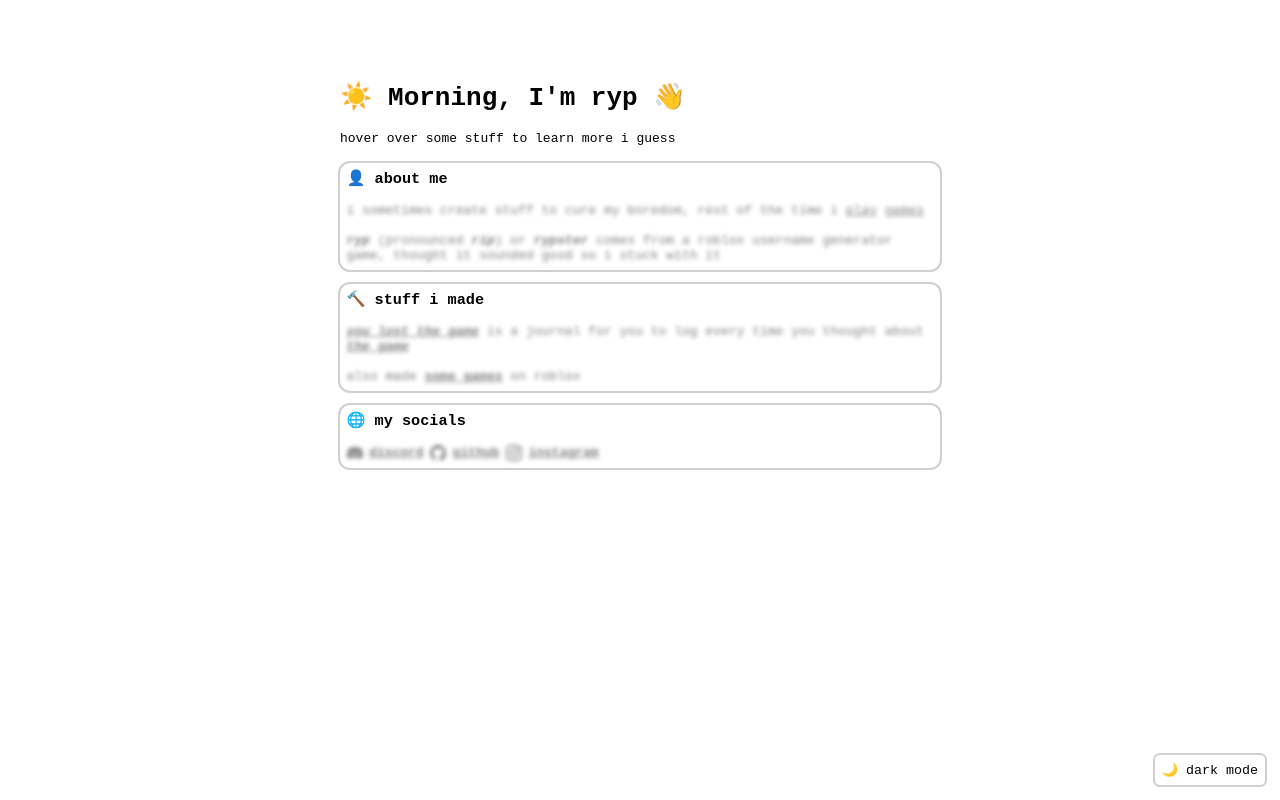
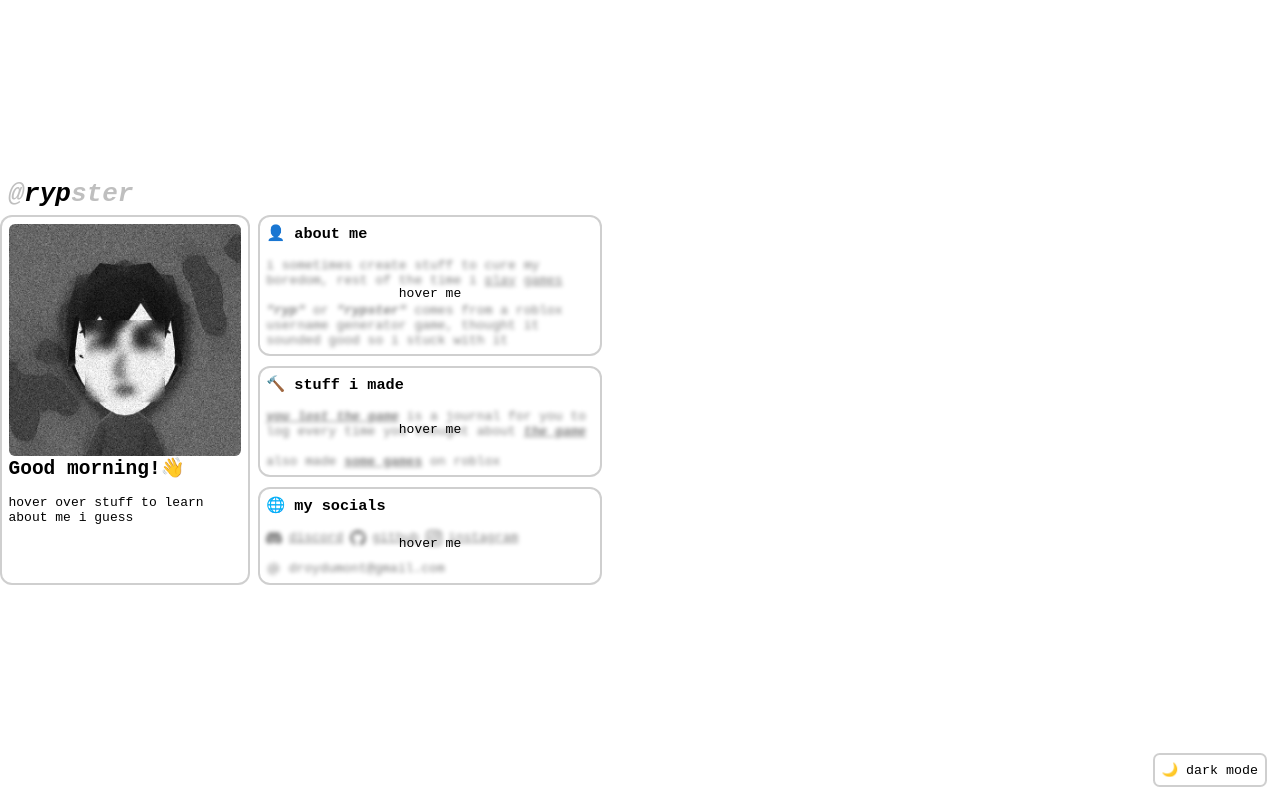
Before and after one commit to itsryp/rypster, a plain HTML site: page index.html in a window 1280 px wide. Drawn offline with Linux system fonts and the light colour scheme.

Commit message:
finished

```diff
--- a/index.html
+++ b/index.html
@@ -3,7 +3,7 @@
 <head>
     <meta charset="UTF-8">
     <meta name="viewport" content="width=device-width, initial-scale=1.0">
-    <title class="title">rypster</title>
+    <title class="title">Rypster</title>
     <link rel="stylesheet" href="styles.css">
     <link rel="shortcut icon" href="crown.png" type="image/x-icon">
 </head>
@@ -11,17 +11,26 @@
     <script src="script.js"></script>
 
     <main>
-        <h1 class="greetings"></h1>
-        hover over some stuff to learn more i guess
+        <div class="profile">
+            <div class="name">
+                <h1 class="transparent">@</h1>
+                <h1>ryp</h1>
+                <h1 class="transparent">ster</h1>
+            </div>
+            <img src="mii_pfp.png" alt="" srcset="">
+            <h2 class="greetings"></h2>
+            <br>
+            hover over stuff to learn about me i guess
+        </div>
         <br><br>
-        <div class="about-me">
+        <div class="cards">
             <div class="card">
                 <h3>👤 about me</h3>
                 <br>
                 <div class="content">
                     i sometimes create stuff to cure my boredom, rest of the time i <a href="https://steamcommunity.com/profiles/76561199170497054/" target="_blank">play</a> <a href="https://www.gog.com/u/ryp_" target="_blank">games</a>
                     <br><br>
-                    <b><i>ryp</i></b> (pronounced <b><i>rip</i></b>) or <b><i>rypster</i></b> comes from a roblox username generator game, thought it sounded good so i stuck with it
+                    <b><i>"ryp"</i></b> or <b><i>"rypster"</i></b> comes from a roblox username generator game, thought it sounded good so i stuck with it
                 </div>
             </div>
             <div class="card">
@@ -30,25 +39,32 @@
                 <div class="content">
                     <b><i><a href="https://youlostthegame.netlify.app/" target="_blank">you lost the game</a></i></b> is a journal for you to log every time you thought about <b><i><a href="https://en.wikipedia.org/wiki/The_Game_(mind_game)" target="_blank">the game</a></i></b>
                     <br><br>
-                    also made <b><a href="https://www.roblox.com/users/3654207134/profile" target="_blank">some games</a></b> on roblox
+                    also made <b><a href="https://www.roblox.com/users/3654207134/profile#!#creations" target="_blank">some games</a></b> on roblox
                 </div>
             </div>
             <div class="card">
                 <h3>🌐 my socials</h3>
                 <br>
-                <div class="content" style="display: flex; gap: .5em;">
+                <div class="content" style="display: flex; gap: .5em; flex-direction: row;">
                     <svg xmlns="http://www.w3.org/2000/svg" width="16" height="16" fill="currentColor" class="bi bi-discord" viewBox="0 0 16 16">
   <path d="M13.545 2.907a13.2 13.2 0 0 0-3.257-1.011.05.05 0 0 0-.052.025c-.141.25-.297.577-.406.833a12.2 12.2 0 0 0-3.658 0 8 8 0 0 0-.412-.833.05.05 0 0 0-.052-.025c-1.125.194-2.22.534-3.257 1.011a.04.04 0 0 0-.021.018C.356 6.024-.213 9.047.066 12.032q.003.022.021.037a13.3 13.3 0 0 0 3.995 2.02.05.05 0 0 0 .056-.019q.463-.63.818-1.329a.05.05 0 0 0-.01-.059l-.018-.011a9 9 0 0 1-1.248-.595.05.05 0 0 1-.02-.066l.015-.019q.127-.095.248-.195a.05.05 0 0 1 .051-.007c2.619 1.196 5.454 1.196 8.041 0a.05.05 0 0 1 .053.007q.121.1.248.195a.05.05 0 0 1-.004.085 8 8 0 0 1-1.249.594.05.05 0 0 0-.03.03.05.05 0 0 0 .003.041c.24.465.515.909.817 1.329a.05.05 0 0 0 .056.019 13.2 13.2 0 0 0 4.001-2.02.05.05 0 0 0 .021-.037c.334-3.451-.559-6.449-2.366-9.106a.03.03 0 0 0-.02-.019m-8.198 7.307c-.789 0-1.438-.724-1.438-1.612s.637-1.613 1.438-1.613c.807 0 1.45.73 1.438 1.613 0 .888-.637 1.612-1.438 1.612m5.316 0c-.788 0-1.438-.724-1.438-1.612s.637-1.613 1.438-1.613c.807 0 1.451.73 1.438 1.613 0 .888-.631 1.612-1.438 1.612"/>
 </svg>
-                    <a href="http://discordapp.com/users/994348964612685945" target="_blank"><b>discord</b></a>
+                    <a href="http://discordapp.com/users/994348964612685945" target="_blank">discord</a>
                     <svg xmlns="http://www.w3.org/2000/svg" width="16" height="16" fill="currentColor" class="bi bi-github" viewBox="0 0 16 16">
   <path d="M8 0C3.58 0 0 3.58 0 8c0 3.54 2.29 6.53 5.47 7.59.4.07.55-.17.55-.38 0-.19-.01-.82-.01-1.49-2.01.37-2.53-.49-2.69-.94-.09-.23-.48-.94-.82-1.13-.28-.15-.68-.52-.01-.53.63-.01 1.08.58 1.23.82.72 1.21 1.87.87 2.33.66.07-.52.28-.87.51-1.07-1.78-.2-3.64-.89-3.64-3.95 0-.87.31-1.59.82-2.15-.08-.2-.36-1.02.08-2.12 0 0 .67-.21 2.2.82.64-.18 1.32-.27 2-.27s1.36.09 2 .27c1.53-1.04 2.2-.82 2.2-.82.44 1.1.16 1.92.08 2.12.51.56.82 1.27.82 2.15 0 3.07-1.87 3.75-3.65 3.95.29.25.54.73.54 1.48 0 1.07-.01 1.93-.01 2.2 0 .21.15.46.55.38A8.01 8.01 0 0 0 16 8c0-4.42-3.58-8-8-8"/>
 </svg>
-                    <a href="https://github.com/itsryp" target="_blank"><b>github</b></a>
+                    <a href="https://github.com/itsryp" target="_blank">github</a>
                     <svg xmlns="http://www.w3.org/2000/svg" width="16" height="16" fill="currentColor" class="bi bi-instagram" viewBox="0 0 16 16">
   <path d="M8 0C5.829 0 5.556.01 4.703.048 3.85.088 3.269.222 2.76.42a3.9 3.9 0 0 0-1.417.923A3.9 3.9 0 0 0 .42 2.76C.222 3.268.087 3.85.048 4.7.01 5.555 0 5.827 0 8.001c0 2.172.01 2.444.048 3.297.04.852.174 1.433.372 1.942.205.526.478.972.923 1.417.444.445.89.719 1.416.923.51.198 1.09.333 1.942.372C5.555 15.99 5.827 16 8 16s2.444-.01 3.298-.048c.851-.04 1.434-.174 1.943-.372a3.9 3.9 0 0 0 1.416-.923c.445-.445.718-.891.923-1.417.197-.509.332-1.09.372-1.942C15.99 10.445 16 10.173 16 8s-.01-2.445-.048-3.299c-.04-.851-.175-1.433-.372-1.941a3.9 3.9 0 0 0-.923-1.417A3.9 3.9 0 0 0 13.24.42c-.51-.198-1.092-.333-1.943-.372C10.443.01 10.172 0 7.998 0zm-.717 1.442h.718c2.136 0 2.389.007 3.232.046.78.035 1.204.166 1.486.275.373.145.64.319.92.599s.453.546.598.92c.11.281.24.705.275 1.485.039.843.047 1.096.047 3.231s-.008 2.389-.047 3.232c-.035.78-.166 1.203-.275 1.485a2.5 2.5 0 0 1-.599.919c-.28.28-.546.453-.92.598-.28.11-.704.24-1.485.276-.843.038-1.096.047-3.232.047s-2.39-.009-3.233-.047c-.78-.036-1.203-.166-1.485-.276a2.5 2.5 0 0 1-.92-.598 2.5 2.5 0 0 1-.6-.92c-.109-.281-.24-.705-.275-1.485-.038-.843-.046-1.096-.046-3.233s.008-2.388.046-3.231c.036-.78.166-1.204.276-1.486.145-.373.319-.64.599-.92s.546-.453.92-.598c.282-.11.705-.24 1.485-.276.738-.034 1.024-.044 2.515-.045zm4.988 1.328a.96.96 0 1 0 0 1.92.96.96 0 0 0 0-1.92m-4.27 1.122a4.109 4.109 0 1 0 0 8.217 4.109 4.109 0 0 0 0-8.217m0 1.441a2.667 2.667 0 1 1 0 5.334 2.667 2.667 0 0 1 0-5.334"/>
 </svg>
-                    <a href="https://www.instagram.com/david.roydumont/" target="_blank"><b>instagram</b></a>
+                    <a href="https://www.instagram.com/david.roydumont/" target="_blank">instagram</a>
+                </div>
+                <br>
+                <div class="content" style="display: flex; gap: .5em; flex-direction: row; user-select: all;">
+      <svg xmlns="http://www.w3.org/2000/svg" width="16" height="16" fill="currentColor" class="bi bi-at" viewBox="0 0 16 16">
+  <path d="M13.106 7.222c0-2.967-2.249-5.032-5.482-5.032-3.35 0-5.646 2.318-5.646 5.702 0 3.493 2.235 5.708 5.762 5.708.862 0 1.689-.123 2.304-.335v-.862c-.43.199-1.354.328-2.29.328-2.926 0-4.813-1.88-4.813-4.798 0-2.844 1.921-4.881 4.594-4.881 2.735 0 4.608 1.688 4.608 4.156 0 1.682-.554 2.769-1.416 2.769-.492 0-.772-.28-.772-.76V5.206H8.923v.834h-.11c-.266-.595-.881-.964-1.6-.964-1.4 0-2.378 1.162-2.378 2.823 0 1.737.957 2.906 2.379 2.906.8 0 1.415-.39 1.709-1.087h.11c.081.67.703 1.148 1.503 1.148 1.572 0 2.57-1.415 2.57-3.643zm-7.177.704c0-1.197.54-1.907 1.456-1.907.93 0 1.524.738 1.524 1.907S8.308 9.84 7.371 9.84c-.895 0-1.442-.725-1.442-1.914"/>
+</svg>
+                    <span onclick="copyemail(this)">droydumont@gmail.com</span>
                 </div>
             </div>
         </div>
--- a/script.js
+++ b/script.js
@@ -8,22 +8,30 @@ addEventListener("load",() => {
     const greetings = document.querySelector(".greetings");
     var date = new Date();
     var time = date.getHours();
-    if (time >= 0 && time < 12) {
-        title.innerHTML = "☀️ Morning";
-        greetings.innerHTML = "☀️ Morning, I'm ryp 👋";
-        // switchTheme();
-    } else if (time >= 12 && time < 18) {
-        title.innerHTML = "🌤️ Afternoon";
-        greetings.innerHTML = "🌤️ Afternoon, I'm ryp 👋";
-        // switchTheme();
-    } else if (time >= 18) {
-        title.innerHTML = "🌙 Evening";
-        greetings.innerHTML = "🌙 Evening, I'm ryp 👋";
-    }
+    const timeofday = time >= 0 && time < 12 ? "morning" : time >= 12 && time < 18 ? "afternoon" : time >= 18 ? "evening" : "";
+    // title.innerHTML = timeofday;
+    greetings.innerHTML = `Good ${timeofday}!👋`;
+    // if (time >= 0 && time < 12) {
+    //     title.innerHTML = "☀️ Morning";
+    //     greetings.innerHTML = "☀️Morning,<br>I'm ryp 👋";
+    //     // switchTheme();
+    // } else if (time >= 12 && time < 18) {
+    //     title.innerHTML = "🌤️ Afternoon";
+    //     greetings.innerHTML = "🌤️Afternoon,<br>I'm ryp 👋";
+    //     // switchTheme();
+    // } else if (time >= 18) {
+    //     title.innerHTML = "🌙 Evening";
+    //     greetings.innerHTML = "🌙 Evening,<br>I'm ryp 👋";
+    // }
 
     // console.log(lightmode);
     // setTheme(lightmode);
 })
+
+function copyemail(e) {
+    // console.log(e.innerHTML);
+    navigator.clipboard.writeText(e.innerHTML);
+}
 
 // function switchTheme() {
 //     lightmode = !lightmode;
--- a/styles.css
+++ b/styles.css
@@ -4,9 +4,10 @@ body {
     background-color: black;
     color: white;
     transition: background-color .25s ease, color .25s ease;
-    /* font-family: 'Courier New', Courier, monospace; */
     font-family: monospace;
-    /* filter: grayscale(); */
+    -webkit-font-smoothing: antialiased;
+    -moz-osx-font-smoothing: grayscale;
+    text-rendering: optimizeLegibility;
     user-select: none;
     justify-items: center;
 }
@@ -27,8 +28,62 @@ body {
 }
 
 main {
-    padding: 5%;
+    /* padding: 5%; */
+    position: fixed;
+    top: 50%;
+    translate: 0 -50%;
     max-width: 600px;
+    display: flex;
+    gap: 5px;
+}
+
+.profile {
+    display: flex;
+    flex-direction: column;
+    border: 2px solid #00000030;
+    background-color: white;
+    /* transition: border .25s ease, width .25s ease, height .25s ease; */
+    transition: all .25s ease;
+    padding: .5em;
+    border-radius: 12px;
+    width: 100%;
+    aspect-ratio: 1;
+    justify-items: left;
+}
+
+.profile .name {
+    position: absolute;
+    top: -.5em;
+    translate: 0 -100%;
+    display: flex;
+}
+
+.profile .name h1 {
+    margin: 0;
+    font-style: italic;
+}
+
+.profile .name h1.transparent {
+    opacity: .25;
+}
+
+.profile img {
+    width: 100%;
+    object-fit: contain;
+    border-radius: 6px;
+    -webkit-user-drag: none;
+    object-view-box: inset(0 0 0 0);
+    transition: all .25s ease;
+}
+
+.profile img:hover {
+    /* scale: 1.1; */
+    object-view-box: inset(5%);
+}
+
+.profile .greetings {
+    /* white-space: nowrap; */
+    margin: 0;
 }
 
 a {
@@ -39,20 +94,56 @@ a {
     color: black;
 }
 
-.about-me {
+.cards {
     display: flex;
     flex-wrap: nowrap;
     flex-direction: column;
     align-items: center;
     padding: 0 .5em;
+    justify-content: space-between;
 }
 
-.about-me:hover .card:not(:hover) {
-    /* filter: blur(2px); */
+.cards .card:last-child {
+    margin-bottom: 0;
+}
+
+.cards .card:not(:hover) .content {
+    filter: blur(2px);
     opacity: .5;
 }
+.cards .card:not(:hover):after {
+    content: "hover me";
+    position: absolute;
+    background-color: transparent;
+    top: 50%;
+    left: 50%;
+    translate: -50%;
+    pointer-events: none;
+    animation: fadein 1s, bounce 1s infinite;
+}
 
-.about-me .card {
+@keyframes fadein {
+    0% {
+        opacity: 0;
+    }
+    100% {
+        opacity: 1;
+    }
+}
+
+@keyframes bounce {
+    0% {
+        scale: 1;
+    }
+    50% {
+        scale: 1.1;
+    }
+    100% {
+        scale: 1;
+    }
+}
+
+.cards .card {
     width: 100%;
     margin-bottom: 10px;
     border: 2px solid #00000030;
@@ -61,36 +152,32 @@ a {
     transition: all .25s ease;
     padding: .5em;
     border-radius: 12px;
+    transform: none;
+    scale: 1;
 }
 
-.about-me .card:hover {
+.cards .card:hover {
     border: 2px solid #000000aa;
     scale: 1.02;
     transform: translateY(-10px);
     box-shadow: 0 5px 0 5px #00000030;
 }
 
-/* .light-mode .about-me .card {
+/* .light-mode .cards .card {
     border: 2px solid #00000030;
 } */
 
-.about-me .card h3 {
+.cards .card h3 {
     margin: 0;
 }
 
-.about-me .card .content {
-    filter: blur(2px);
-    opacity: .5;
-    /* mask-image: linear-gradient(white, transparent); */
+.cards .card .content {
     transition: all .25s ease;
-    pointer-events: none;
 }
 
-.about-me .card:hover .content {
+.cards .card:hover .content {
     filter: blur(0);
     opacity: 1;
-    pointer-events: all;
-    /* mask-image: linear-gradient(white, white); */
 }
 
 button {
```
Also changed, not shown: mii_pfp.png (added).
